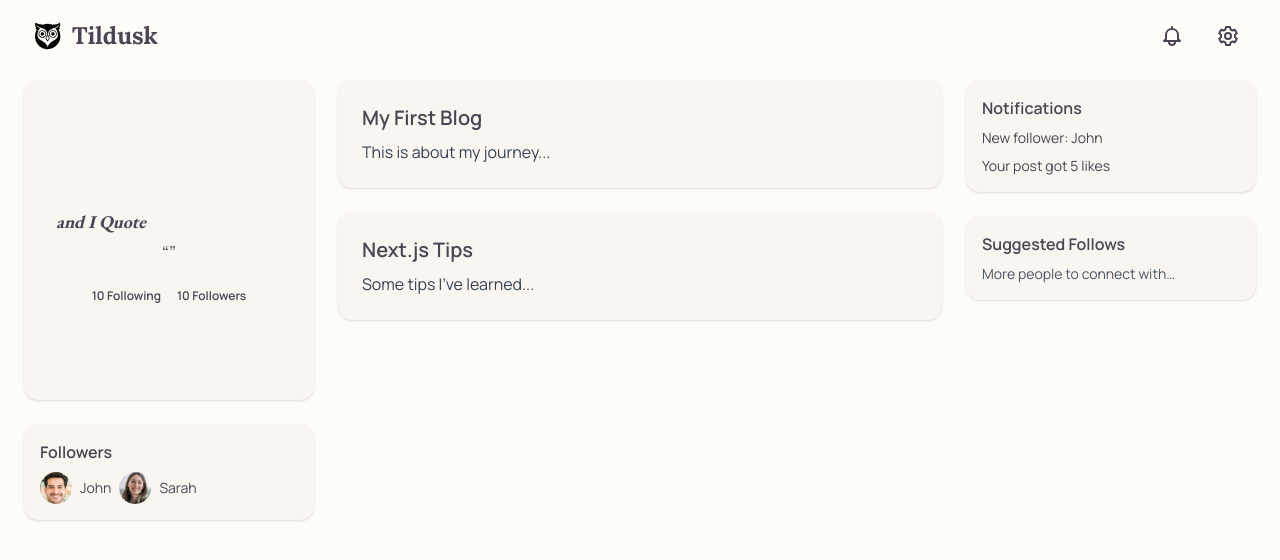
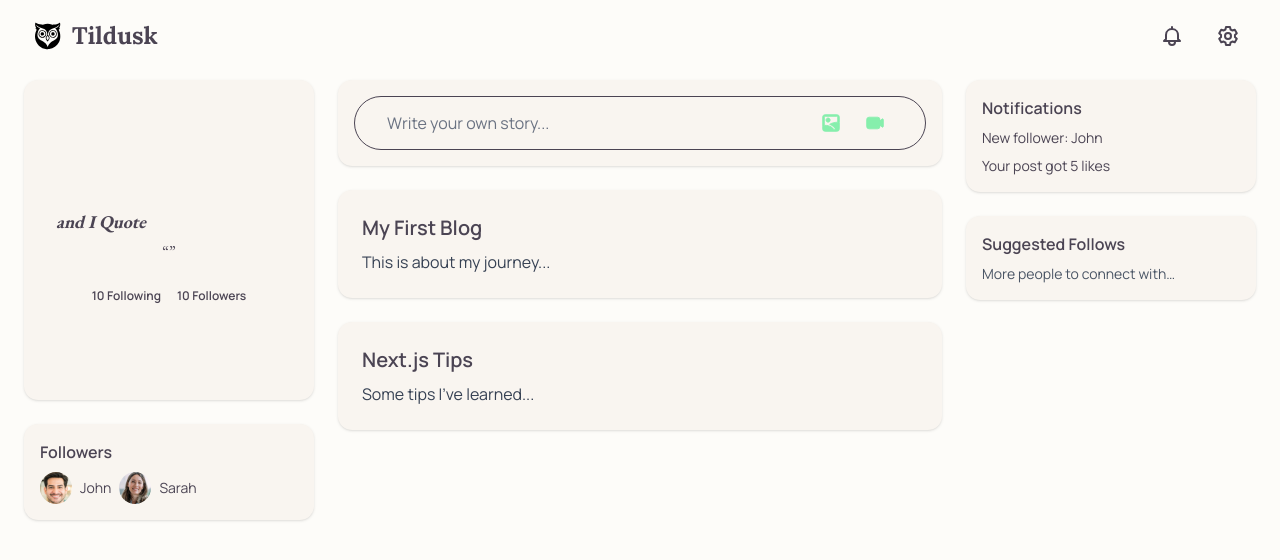
Before and after one commit to bebertkyut/Tilldusk, a Next.js app: page /home in a window 1280 px wide. Shown: the top 560 px of the page. Built offline with nearby package versions, Linux system fonts and the light colour scheme; no server answers; the database is empty.

Commit message:
Feat: Create a Writing Blog Modal

```diff
--- a/src/app/home/page.js
+++ b/src/app/home/page.js
@@ -2,12 +2,13 @@
 import Image from "next/image";
 import Link from "next/link";
 import SettingsModal from "@/components/settingsModal";
-import { ThemeProvider, useTheme } from "@/context/ThemeContext";
+import CreateBlogModal from "@/components/createBlogModal";
+import { ThemeProvider } from "@/context/ThemeContext";
 import { useProfile } from "@/hooks/useProfile";
 import { useGearSpinOnClick, useBellShakeOnClick } from "@/hooks/useAnimations";
 import { useState, useRef, useEffect } from "react";
 import { motion } from "framer-motion";
-import { GearIcon, BellIcon } from "@/components/ui/icons";
+import { GearIcon, BellIcon, ImgIcon, VideoIcon } from "@/components/ui/icons";
 import { getThemeKey } from "@/app/utils/theme";
 
 export default function Home() {
@@ -16,6 +17,7 @@ export default function Home() {
   const [handleBellShake, shakeMotion] = useBellShakeOnClick();
   const [showDropdown, setShowDropdown] = useState(false);
   const [showSettingsModal, setShowSettingsModal] = useState(false);
+  const [showCreateBlogModal, setShowCreateBlogModal] = useState(false);
   const buttonRef = useRef(null);
   const dropdownRef = useRef(null);
   const [season, setSeason] = useState(profile?.season);
@@ -254,6 +256,50 @@ export default function Home() {
 
         {/* Main Feed (Posts) */}
         <section className="md:col-span-2 space-y-6">
+          <div className="bg-[var(--color-surface)] p-4 rounded-xl shadow flex flex-col gap-4">
+            <div
+              className="flex-1 w-full flex items-center justify-between border border-[var(--color-text)] hover:border-[var(--color-primary)] px-8 py-2 rounded-full cursor-text bg-transparent"
+              style={{ fontFamily: "var(--font-sans)" }}
+              tabIndex={0}
+              role="button"
+              onClick={() => {
+                setShowCreateBlogModal(true);
+                // handle main tile click (like focusing or opening a modal)
+              }}
+            >
+              <span className="text-gray-500 select-none pointer-events-none">
+                Write your own story...
+              </span>
+              <span className="flex items-center gap-2">
+                <button
+                  type="button"
+                  className="p-2 rounded-full"
+                  aria-label="Add Image"
+                  style={{ color: "var(--color-accent)" }}
+                  onClick={e => {
+                    e.stopPropagation();
+                    alert("Image icon clicked");
+                    // handle image icon click
+                  }}
+                >
+                  <ImgIcon width={20} height={20} />
+                </button>
+                <button
+                  type="button"
+                  className="p-2 rounded-full"
+                  aria-label="Add Video"
+                  style={{ color: "var(--color-accent)" }}
+                  onClick={e => {
+                    e.stopPropagation();
+                    alert("Video icon clicked");
+                    // handle video icon click
+                  }}
+                >
+                  <VideoIcon width={20} height={20} />
+                </button>
+              </span>
+            </div>
+          </div>
           {posts.map((post) => (
             <article
               key={post.id}
@@ -264,6 +310,7 @@ export default function Home() {
             </article>
           ))}
         </section>
+        <CreateBlogModal isOpen={showCreateBlogModal} onClose={() => setShowCreateBlogModal(false)} />
 
         {/* Right Sidebar (Notifications + Suggestions) */}
         <aside className="md:col-span-1 space-y-6">
--- /dev/null
+++ b/src/components/createBlogModal.jsx
@@ -0,0 +1,51 @@
+import Modal from "./modal";
+
+export default function CreateBlogModal({ isOpen, onClose }) {
+
+  return (
+    <Modal isOpen={isOpen} onClose={onClose}>
+      <div className="w-[90vw] max-w-3xl min-h-[60vh] p-6">
+        <h2 className="text-xl font-semibold mb-4">Create New Blog Post</h2>
+        {/* Form fields for blog post creation */}
+        <form className="space-y-4">
+          <div>
+            <label className="block text-sm font-medium mb-1" htmlFor="title">
+              Title
+            </label>
+            <input
+              type="text"
+              id="title"
+              className="w-full border border-gray-300 rounded-md p-2"
+              placeholder="Enter blog post title"
+            />
+          </div>
+          <div>
+            <label className="block text-sm font-medium mb-1" htmlFor="content">
+              Content
+            </label>
+            <textarea
+              id="content"
+              className="w-full border border-gray-300 rounded-md p-2 h-40"
+              placeholder="Write your blog post content here..."
+            />
+          </div>
+          <div className="flex justify-end space-x-2">
+            <button
+              type="button"
+              onClick={onClose}
+              className="px-4 py-2 rounded-md bg-[var(--color-secondary)]"
+            >
+              Cancel
+            </button>
+            <button
+              type="submit"
+              className="px-4 py-2 text-white rounded-md bg-[var(--color-primary)]"
+            >
+              Create Post
+            </button>
+          </div>
+        </form>
+      </div>
+    </Modal>
+  );
+}
--- a/src/components/ui/icons.jsx
+++ b/src/components/ui/icons.jsx
@@ -27,6 +27,7 @@ export function GearIcon({ as: Component = "svg", ...props }) {
 
 export function BellIcon({ as: Component = "svg", ...props }) {
   return (
+    //Majestic Icons
     <Component
       xmlns="http://www.w3.org/2000/svg"
       width={props.width || 24}
@@ -45,3 +46,47 @@ export function BellIcon({ as: Component = "svg", ...props }) {
     </Component>
   );
 }
+
+export function ImgIcon({ as: Component = "svg", ...props }) {
+  return (
+    //Majestic Icons
+    <Component
+      xmlns="http://www.w3.org/2000/svg"
+      width={props.width || 24}
+      height={props.height || 24}
+      viewBox="0 0 24 24"
+      fill="none"
+      stroke="currentColor"
+      {...props}
+    >
+      <path
+        fill="currentColor"
+        fillRule="evenodd"
+        d="M2 5a3 3 0 0 1 3-3h14a3 3 0 0 1 3 3v6.5a1 1 0 0 1-.032.25A1 1 0 0 1 22 12v7a3 3 0 0 1-3 3H5a3 3 0 0 1-3-3v-3a1 1 0 0 1 .032-.25A1 1 0 0 1 2 15.5zm2.994 9.83q-.522.01-.994.046V5a1 1 0 0 1 1-1h14a1 1 0 0 1 1 1v6.016c-4.297.139-7.4 1.174-9.58 2.623c.826.293 1.75.71 2.656 1.256c1.399.84 2.821 2.02 3.778 3.583a1 1 0 1 1-1.706 1.044c-.736-1.203-1.878-2.178-3.102-2.913c-1.222-.734-2.465-1.192-3.327-1.392a15.5 15.5 0 0 0-3.703-.386h-.022zm1.984-8.342A2.67 2.67 0 0 1 8.5 6c.41 0 1.003.115 1.522.488c.57.41.978 1.086.978 2.012s-.408 1.601-.978 2.011A2.67 2.67 0 0 1 8.5 11c-.41 0-1.003-.115-1.522-.489C6.408 10.101 6 9.427 6 8.5c0-.926.408-1.601.978-2.012"
+        clipRule="evenodd"
+      />
+    </Component>
+  );
+}
+
+export function VideoIcon({ as: Component = "svg", ...props }) {
+  return (
+    //Majestic Icons
+    <Component
+      xmlns="http://www.w3.org/2000/svg"
+      width={props.width || 24}
+      height={props.height || 24}
+      viewBox="0 0 24 24"
+      fill="none"
+      stroke="currentColor"
+      {...props}
+    >
+      <path
+        fill="currentColor"
+        fillRule="evenodd"
+        d="M5 5a3 3 0 0 0-3 3v8a3 3 0 0 0 3 3h10a3 3 0 0 0 3-3v-1.586l2.293 2.293A1 1 0 0 0 22 16V8a1 1 0 0 0-1.707-.707L18 9.586V8a3 3 0 0 0-3-3z"
+        clipRule="evenodd"
+      />
+    </Component>
+  );
+}
```
